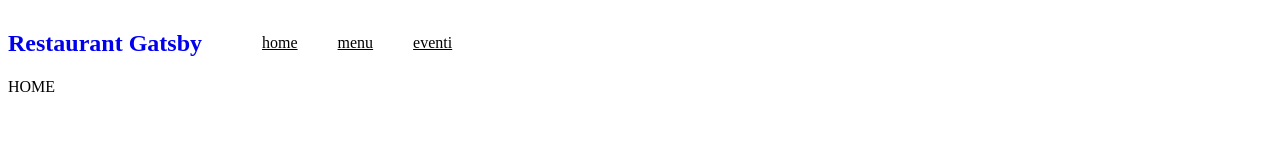
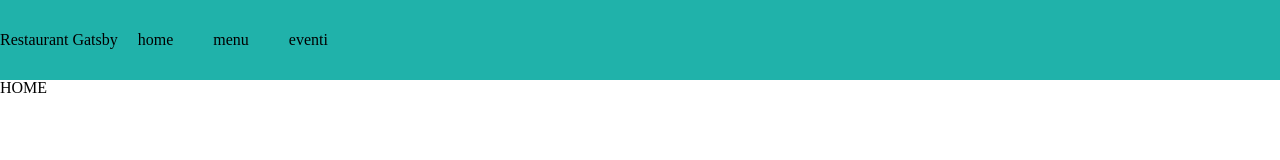
Before and after one commit to simo0103/RestaurantGatsby, a Gatsby site: page / in a window 1280 px wide. Built offline with nearby package versions, Linux system fonts and the light colour scheme; Gatsby itself is replaced by a stand-in of ours.

Commit message:
navbar style

```diff
--- a/gatsby-config.js
+++ b/gatsby-config.js
@@ -19,12 +19,14 @@ module.exports = {
   plugins: [
     {
       resolve: "gatsby-source-contentful",
+
       options: {
         accessToken: "-du5Wo0_EZEB-6kKC-_u7ZelpYQlNNCAm1uv5TJ-ypA",
         spaceId: "261507axkas5",
       },
     },
     "gatsby-plugin-sass",
-    `gatsby-plugin-react-helmet`,
+    "gatsby-plugin-react-helmet",
+    "gatsby-plugin-styled-components",
   ],
 };
--- a/src/components/header.js
+++ /dev/null
@@ -1,57 +0,0 @@
-import React from "react";
-import { Link } from "gatsby";
-import PropTypes from "prop-types";
-
-const Header = ({ siteTitle, menuLinks }) => (
-  <header>
-    <nav
-      style={{
-        margin: "0 auto",
-        display: "flex",
-        alignItems: "center",
-      }}
-    >
-      <h1>
-        <Link
-          to="/"
-          style={{
-            textDecoration: "none",
-          }}
-        >
-          {siteTitle}
-        </Link>
-      </h1>
-      <ul
-        style={{
-          display: "flex",
-          justifyItems: "space-between",
-          flex: 2,
-        }}
-      >
-        {menuLinks.map((link) => (
-          <li
-            key={link.name}
-            style={{
-              listStyleType: `none`,
-              padding: "10px 20px",
-            }}
-          >
-            <Link style={{ color: `black` }} to={link.link}>
-              {link.name}
-            </Link>
-          </li>
-        ))}
-      </ul>
-    </nav>
-  </header>
-);
-
-Header.propTypes = {
-  siteTitle: PropTypes.string,
-};
-
-Header.defaultProps = {
-  siteTitle: ``,
-};
-
-export default Header;
--- a/src/components/layout.js
+++ b/src/components/layout.js
@@ -1,7 +1,7 @@
 import * as React from "react";
 import { StaticQuery, graphql } from "gatsby";
 import { Helmet } from "react-helmet";
-import Header from "./header";
+import Navbar from "./navbar";
 
 const Layout = ({ children }) => (
   // StaticQuery is a new component introduced in Gatsby V2,
@@ -24,10 +24,12 @@ const Layout = ({ children }) => (
     render={(data) => (
       <React.Fragment>
         <Helmet title={data.site.siteMetadata.title}></Helmet>
-        <Header
-          menuLinks={data.site.siteMetadata.menuLinks}
-          siteTitle={data.site.siteMetadata.title}
-        />
+        <header>
+          <Navbar
+            menuLinks={data.site.siteMetadata.menuLinks}
+            siteTitle={data.site.siteMetadata.title}
+          />
+        </header>
         <main>{children}</main>
       </React.Fragment>
     )}
--- /dev/null
+++ b/src/components/navbar.js
@@ -0,0 +1,61 @@
+import React from "react";
+import { Link } from "gatsby";
+import PropTypes from "prop-types";
+import styled from "styled-components";
+
+const Navigation = styled.nav`
+  @media (min-width: 768px) {
+    width: 100%;
+    background-color: lightseagreen;
+    display: flex;
+    align-items: center;
+    position: sticky;
+    height: 80px;
+  }
+`;
+
+const Navbar = ({ siteTitle, menuLinks }) => (
+  <Navigation>
+    <h1>
+      <Link
+        to="/"
+        style={{
+          textDecoration: "none",
+        }}
+      >
+        {siteTitle}
+      </Link>
+    </h1>
+    <ul
+      style={{
+        display: "flex",
+        justifyItems: "space-between",
+        flex: 2,
+      }}
+    >
+      {menuLinks.map((link) => (
+        <li
+          key={link.name}
+          style={{
+            listStyleType: `none`,
+            padding: "0 20px",
+          }}
+        >
+          <Link style={{ color: `black` }} to={link.link}>
+            {link.name}
+          </Link>
+        </li>
+      ))}
+    </ul>
+  </Navigation>
+);
+
+Navbar.propTypes = {
+  siteTitle: PropTypes.string,
+};
+
+Navbar.defaultProps = {
+  siteTitle: ``,
+};
+
+export default Navbar;
--- a/src/pages/index.js
+++ b/src/pages/index.js
@@ -1,6 +1,7 @@
 import * as React from "react";
 import Layout from "../components/layout";
 import Home from "./home";
+import "../style/style.scss";
 
 export default function IndexPage() {
   return (
--- /dev/null
+++ b/src/style/reset.scss
@@ -0,0 +1,48 @@
+*, *:before, *:after{
+    box-sizing: border-box;
+    color: inherit;
+    text-decoration: none;
+}
+
+html, body, div, span, object, iframe, figure, h1, h2, h3, h4, h5, h6, p, blockquote, pre, a, code, em, img, small, strike, strong, sub, sup, tt, b, u, i, ol, ul, li, fieldset, form, label, table, caption, tbody, tfoot, thead, tr, th, td, main, canvas, embed, footer, header, nav, section, video{
+    margin: 0;
+    padding: 0;
+    border: 0;
+    font-size: 100%;
+    font: inherit;
+    vertical-align: baseline;
+    text-rendering: optimizeLegibility;
+    -webkit-font-smoothing: antialiased;
+    text-size-adjust: none;
+}
+
+footer, header, nav, section, main{
+    display: block;
+}
+
+body{
+    line-height: 1;
+}
+
+ol, ul{
+    list-style: none;
+}
+
+blockquote, q{
+    quotes: none;
+}
+
+blockquote:before, blockquote:after, q:before, q:after{
+    content: '';
+    content: none;
+}
+
+table{
+    border-collapse: collapse;
+    border-spacing: 0;
+}
+
+input{
+    -webkit-appearance: none;
+    border-radius: 0;
+}
--- /dev/null
+++ b/src/style/style.scss
@@ -0,0 +1 @@
+@import "./reset.scss"
```
